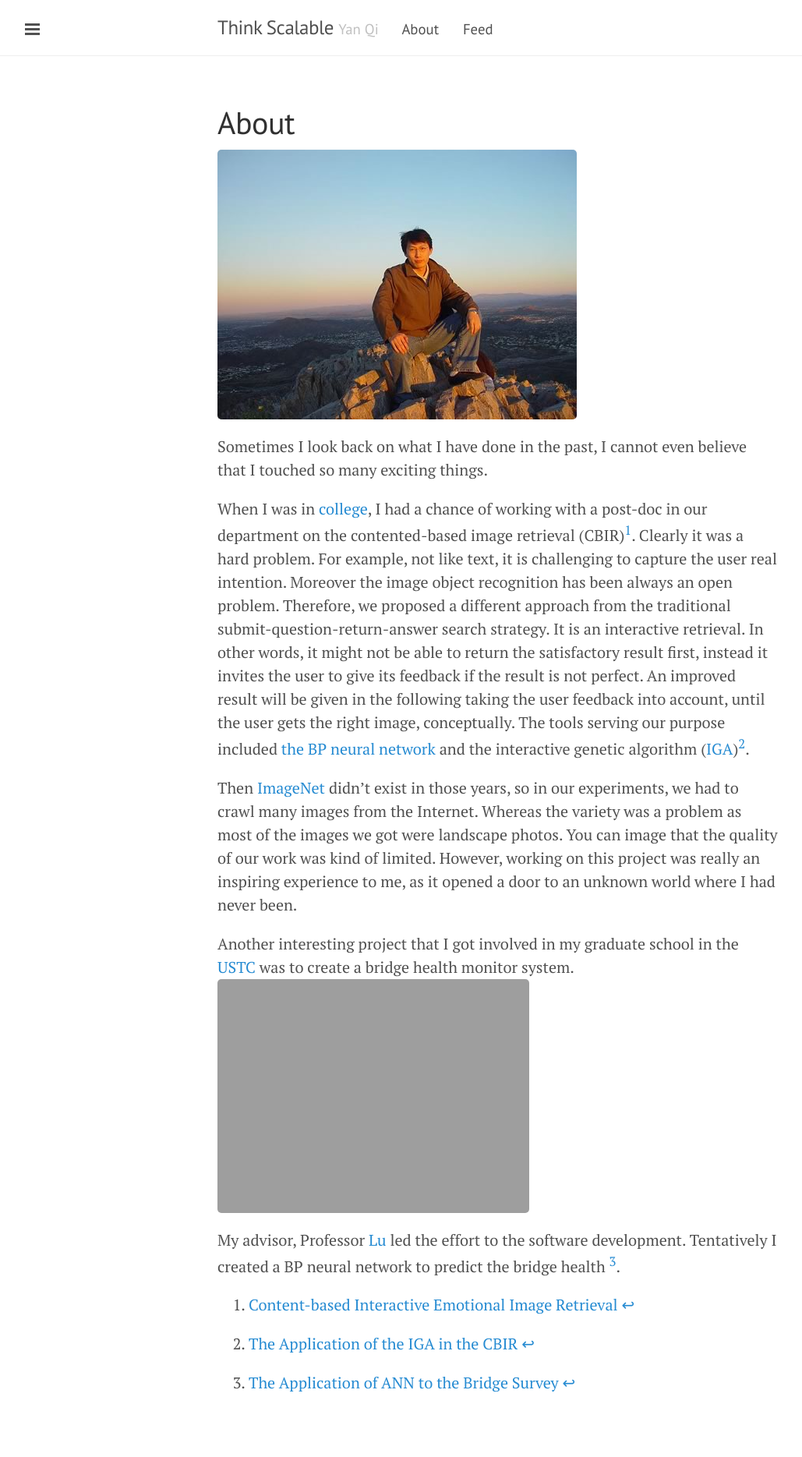
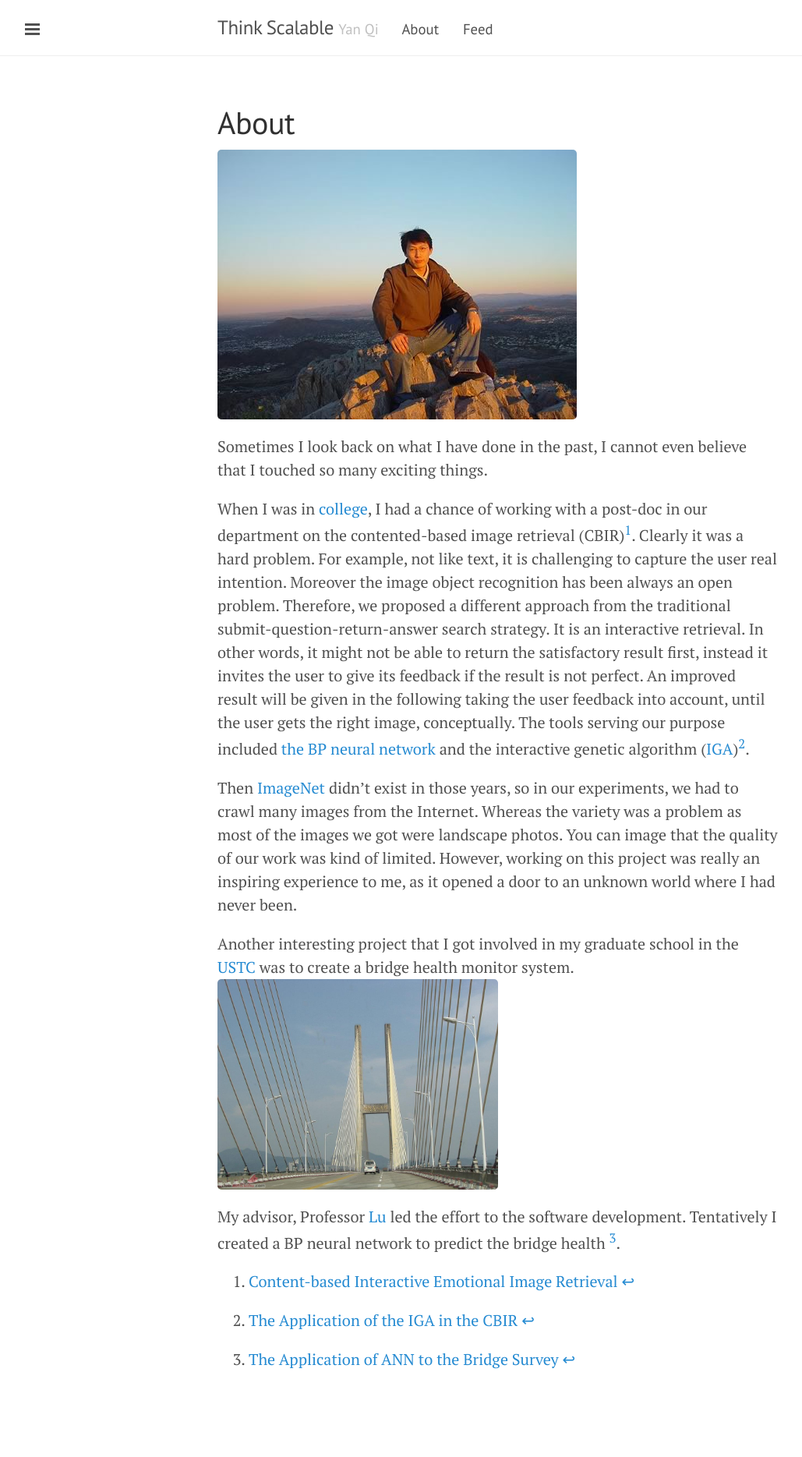
Before and after one commit to yan-qi/yan-qi.github.io, a Jekyll site: the page built from about.md, in a window 1280 px wide. Shown: the whole page at 78% size, without its empty margins (1-1030 px from the left). Built offline with Jekyll 4.4.1, drawn with Linux system fonts in a browser that asks for light colours; Markdown is read by kramdown in place of the engine named in the settings; comment, search, counter and statistics services are not loaded; after the commit the page ends 1839 px from its top, so only the background shows below that.

Commit message:
Adjust image size 3

```diff
--- a/about.md
+++ b/about.md
@@ -45,7 +45,8 @@ an unknown world where I had never been.
 I had a master degree from [the computer science department](http://en.cs.ustc.edu.cn/) of the [USTC](http://en.ustc.edu.cn/).
 -->
 
-Another interesting project that I got involved in my graduate school in the [USTC](http://en.ustc.edu.cn/) was to create a bridge health monitor system. ![Alt text](/public/tongling_bridge.jpg =360x "bridge@tongling")
+Another interesting project that I got involved in my graduate school in the [USTC](http://en.ustc.edu.cn/) was to create a bridge health monitor system.
+<img src="/public/tongling_bridge.jpg" alt="bridge@tongling" style="width: 360px;"/>
 My advisor, Professor [Lu](http://dsxt.ustc.edu.cn/zj_ywjs.asp?zzid=322) led the effort to the software development.
 Tentatively I created a BP neural network to predict the bridge health [^3].
 
```
